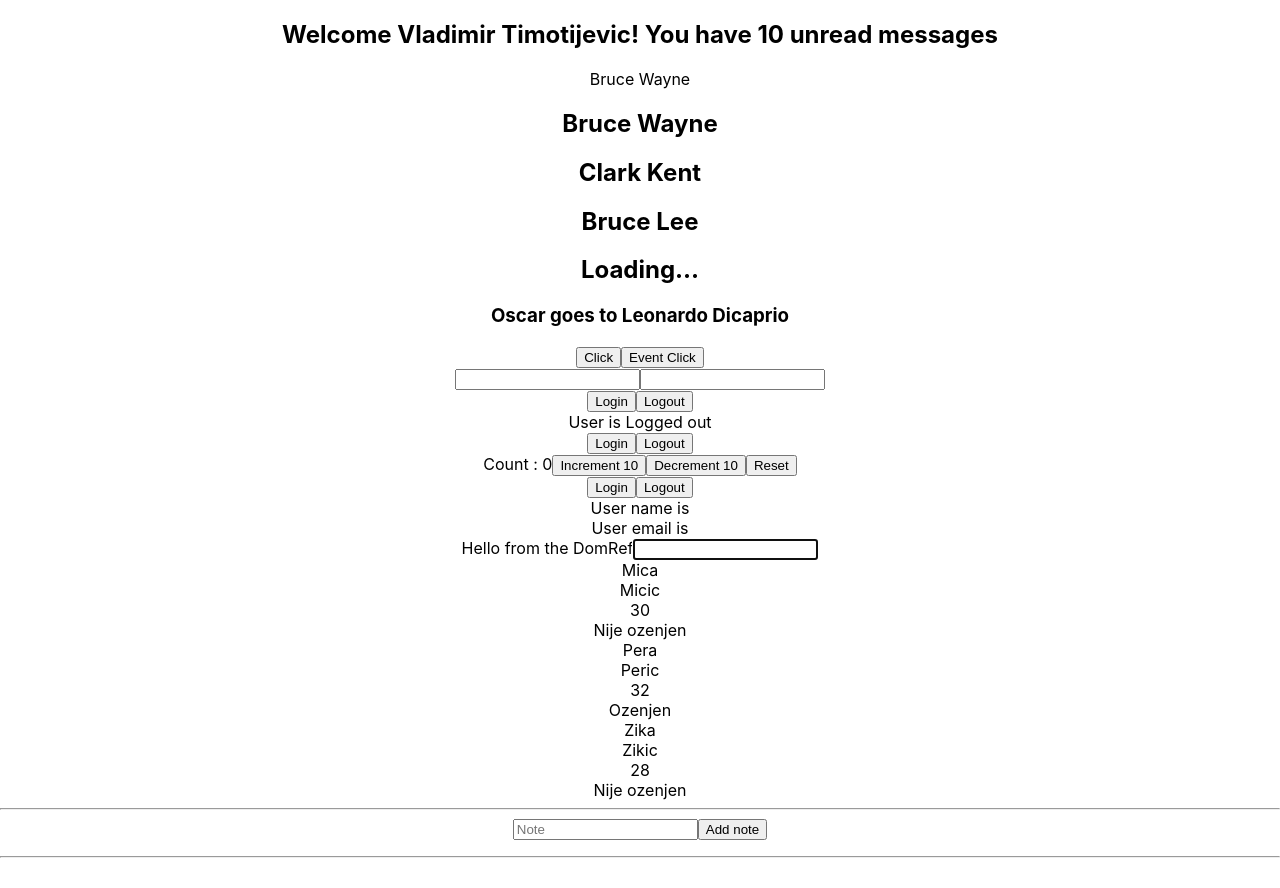
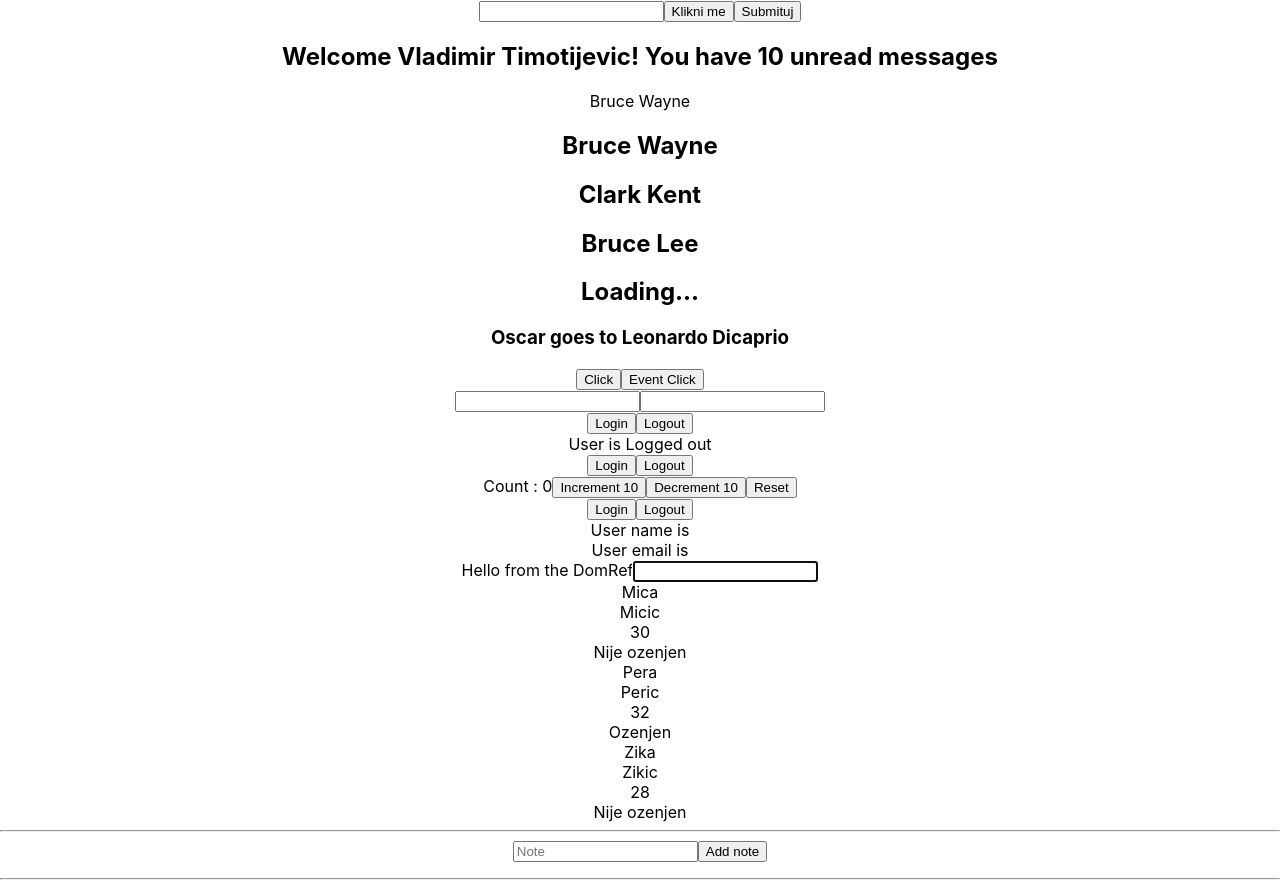
Before and after one commit to TimotijevicVlada/TypeScript_Basics, a React (Create React App) app: page / in a window 1280 px wide. Before the commit the page ends 866 px from the top, so only its background shows below. Built offline with nearby package versions, Linux system fonts and the light colour scheme.

Commit message:
Event practice. onClick/onChange/onSubmit

```diff
--- a/src/App.tsx
+++ b/src/App.tsx
@@ -16,6 +16,7 @@ import UserContext from './components/UserContext';
 import DomRef from './components/DomRef';
 import MyUsers from "./components/MyUsers";
 import ReactReduxTS from "./components/ReactReduxTS";
+import Events from "./components/Events";
 
 
 function App() {
@@ -61,6 +62,8 @@ function App() {
 
   return (
     <div className="App">
+      <Events />
+
       <Greet name="Vladimir" surname="Timotijevic" message={10} isMessage={true}/>
       <Person name={personName}/>
       <PersonList names={nameList}/>
@@ -88,6 +91,7 @@ function App() {
       <MyUsers users={users} />
 
       <ReactReduxTS />
+
     </div>
   );
 }
--- /dev/null
+++ b/src/components/Events.tsx
@@ -0,0 +1,37 @@
+import React, {useState} from 'react';
+
+
+const Events = () => {
+
+    const [tekst, setTekst] = useState<string>("");
+    const [tekstovi, setTekstovi] = useState<string[]>([]);
+
+    const handleTekst = (event: React.ChangeEvent<HTMLInputElement>) => {
+        setTekst(event.target.value);
+    }
+
+    const handleIspisivanje = (e:  React.MouseEvent<HTMLButtonElement, MouseEvent>) => {
+        e.preventDefault();
+        setTekstovi([...tekstovi, tekst]);
+        setTekst("");
+    }
+
+    const handleSubmit = (e: React.FormEvent<HTMLFormElement>) => {
+        e.preventDefault();
+        setTekstovi([]);
+        setTekst("");
+    }
+
+    return (
+        <div>
+            <form onSubmit={handleSubmit}>
+                <input type="text" onChange={handleTekst}/>
+                <button onClick={handleIspisivanje}>Klikni me</button>
+                <button type='submit'>Submituj</button>
+            </form>
+            <div>{tekstovi}</div>
+        </div>
+    )
+}
+
+export default Events;
--- a/src/components/ReactReduxTS.tsx
+++ b/src/components/ReactReduxTS.tsx
@@ -25,7 +25,8 @@ const ReactReduxTS = () => {
     const dispatch = useDispatch();
 
     //Funkcija koja poziva reduks da odradi svoj posao
-    const addNote = () => {
+    const addNote = (e: React.FormEvent<HTMLFormElement>) => {
+        e.preventDefault();
         //This could be a possible mistake let's change it
         dispatch({ type: "ADD_NOTE", payload: note });
         setNote("");
@@ -34,11 +35,14 @@ const ReactReduxTS = () => {
     return (
         <div className='redux'>
             <hr />
-            <input onChange={updateNote} value={note} type="text" name='note' placeholder='Note' />
-            <button onClick={addNote}>Add note</button>
+            <form onSubmit={addNote}>
+                <input onChange={updateNote} value={note} type="text" name='note' placeholder='Note' />
+                <button type='submit'>Add note</button>
+            </form>
+
             <ul>
-                {notes.map(item => (
-                    <li key={item}>{item}</li>
+                {notes.map((item, index) => (
+                    <li key={index}>{item}</li>
                 ))}
             </ul>
             <hr />
--- a/src/components/store/notesReducer.ts
+++ b/src/components/store/notesReducer.ts
@@ -14,7 +14,7 @@ const initialState = {
 export const notesReducer = (state: NotesState = initialState, action: Action) => {
     switch (action.type) {
         case "ADD_NOTE":
-            return { ...state, notes: [...state.notes, action.payload] };
+            return { notes: [...state.notes, action.payload] };
         default:
             return state;
     }
```
